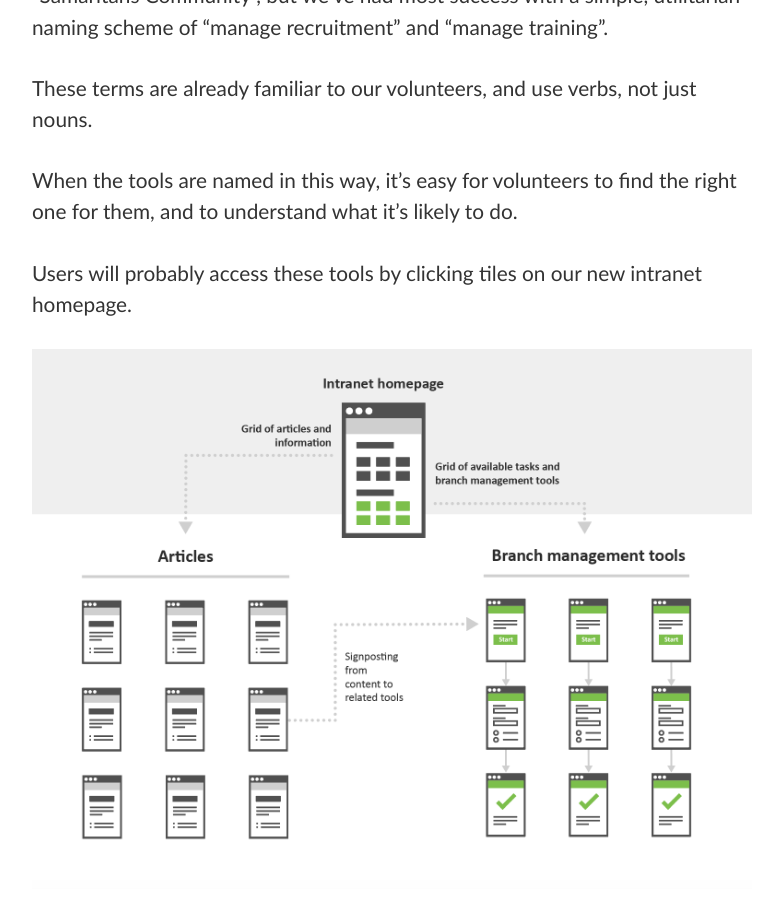
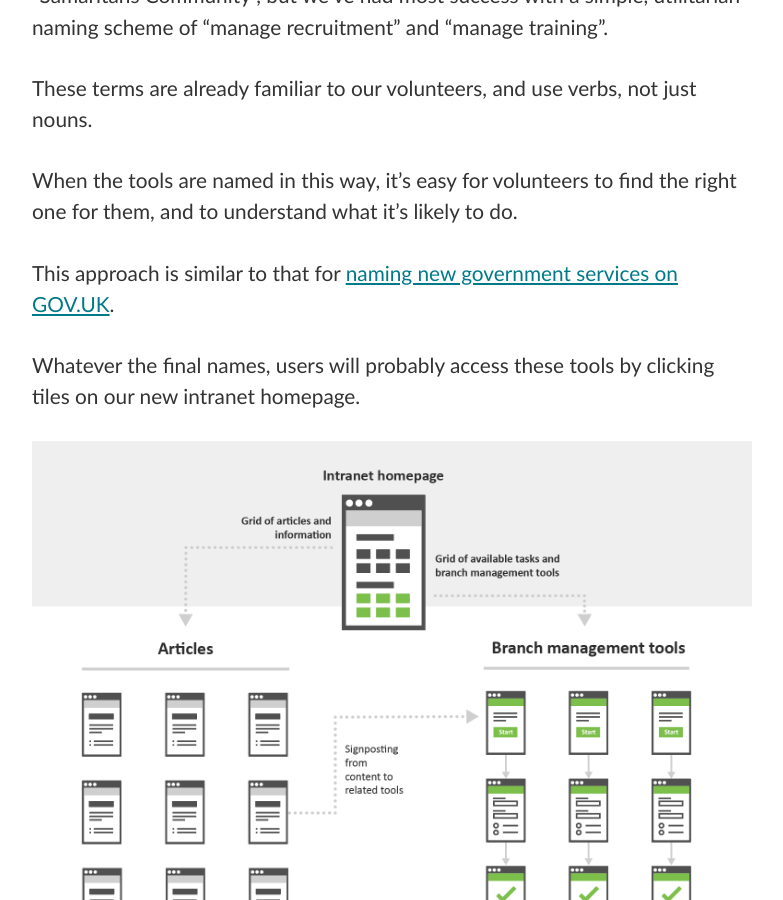
Before and after one commit to samaritans-digital/samaritans-digital, a Jekyll site: the page built from _posts/2019-02-21-designing-branch-management-tools.md, in a window 1280 px wide and 900 px high, scrolled down 1302 px. Shown: the whole window, without its empty margins (248-1031 px from the left). Built offline with Jekyll 4.4.1, drawn with Linux system fonts in a browser that asks for light colours.

Commit message:
Update 2019-02-21-designing-branch-management-tools.md

```diff
--- a/_posts/2019-02-21-designing-branch-management-tools.md
+++ b/_posts/2019-02-21-designing-branch-management-tools.md
@@ -29,11 +29,11 @@ These terms are already familiar to our volunteers, and use verbs, not just noun
 
 When the tools are named in this way, it’s easy for volunteers to find the right one for them, and to understand what it’s likely to do.
 
-Users will probably access these tools by clicking tiles on our new intranet homepage.
+This approach is similar to that for [naming new government services on GOV.UK](https://www.gov.uk/service-manual/design/naming-your-service).
+
+Whatever the final names, users will probably access these tools by clicking tiles on our new intranet homepage.
 
 ![Tiles on the intranet homepage, some for content, some for branch management tools.](/uploads/intranet_ia.png)
-
-This approach is similar to that for [naming new government services on GOV.UK](https://www.gov.uk/service-manual/design/naming-your-service).
 
 
 ## Overriding automation when necessary
```
